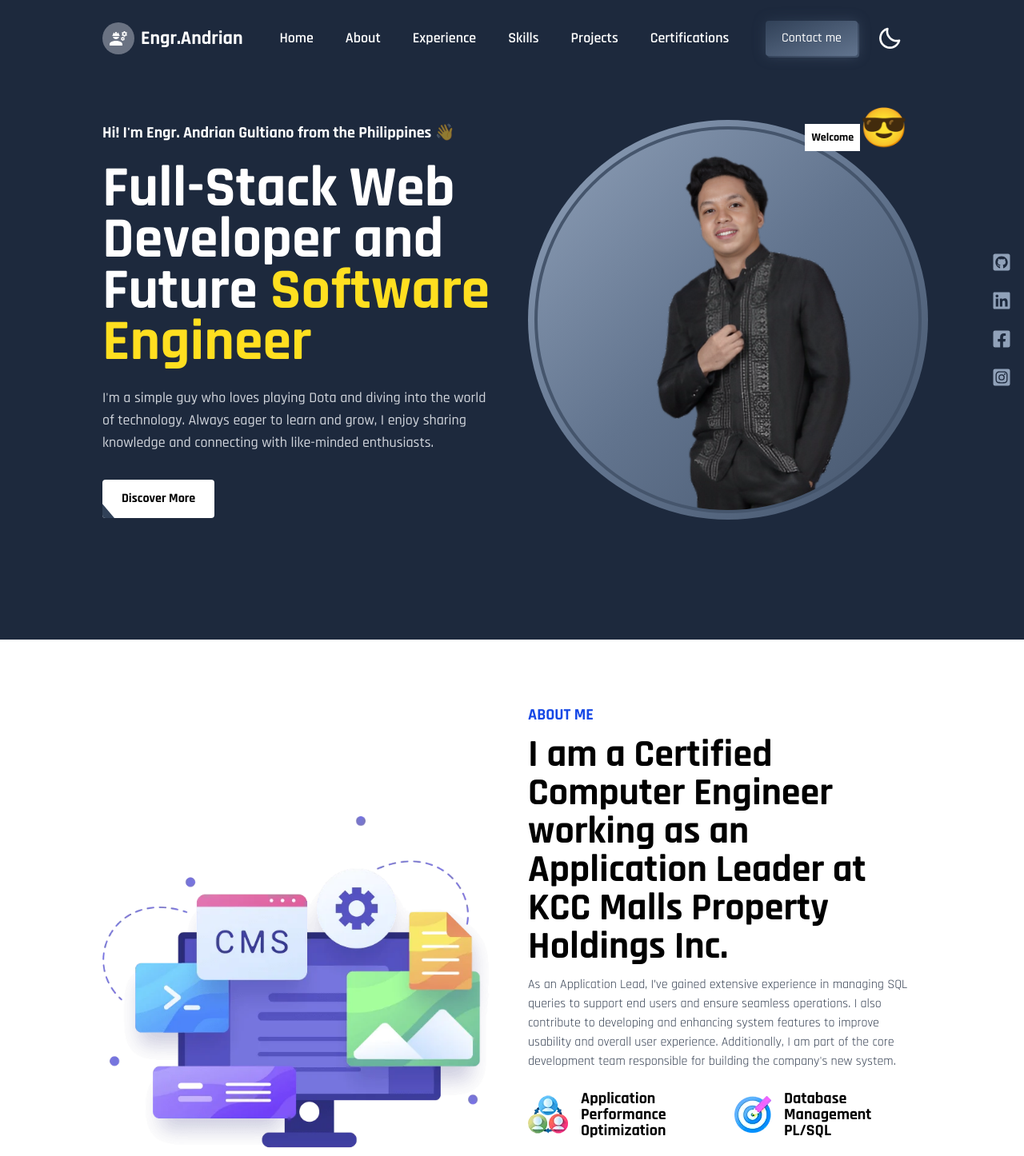
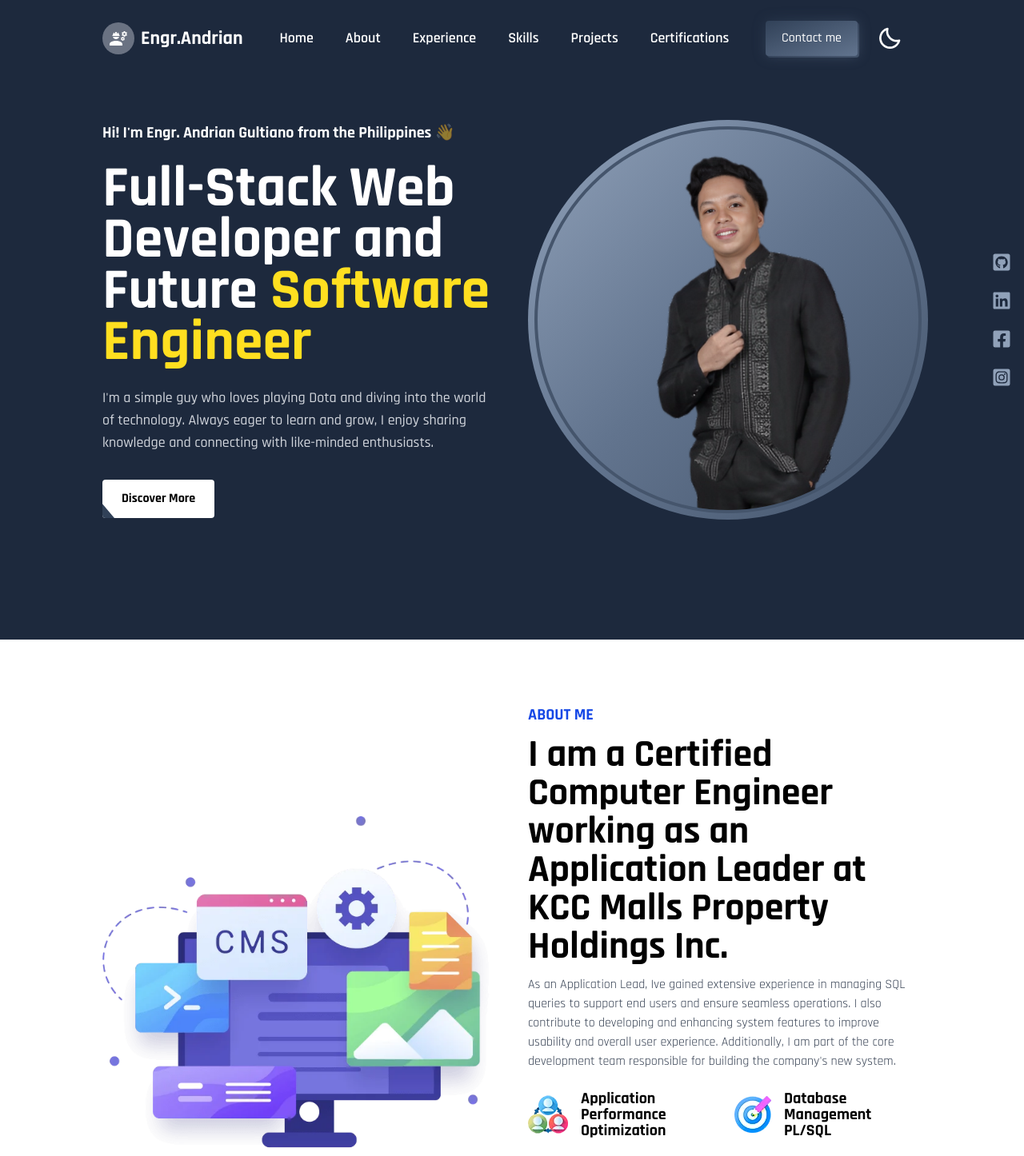
Before and after one commit to mujakzs/web_profile, a Next.js app: page / in a window 1280 px wide. Shown: the top 1446 px of the page at 80% size. Built offline with nearby package versions, Linux system fonts and the light colour scheme.

Commit message:
fixed error

```diff
--- a/components/Helper/Toggler.tsx
+++ b/components/Helper/Toggler.tsx
@@ -1,6 +1,6 @@
 "use client";
 import { useTheme } from 'next-themes';
-import React, { use, useEffect, useState } from 'react'
+import React, { useEffect, useState } from 'react'
 import { BiMoon, BiSun } from 'react-icons/bi';
 
 const Toggler = () => {
--- a/components/Home/About/About.tsx
+++ b/components/Home/About/About.tsx
@@ -19,7 +19,7 @@ const About = () => {
                 </h1>
                 <p className='mt-3 text-gray-700 dark:text-gray-300'>
                     As an Application Lead,
-                    I’ve gained extensive experience in managing SQL queries to support end users and ensure seamless operations.
+                    Ive gained extensive experience in managing SQL queries to support end users and ensure seamless operations.
                     I also contribute to developing and enhancing system features to improve usability and overall user experience.
                     Additionally, I am part of the core development team responsible for building the company's new system.
                 </p>
--- a/components/Home/Hero/Hero.tsx
+++ b/components/Home/Hero/Hero.tsx
@@ -1,4 +1,5 @@
 import React from 'react'
+import Image from 'next/image'
 import { FaFacebookSquare, FaGithubSquare, FaInstagramSquare, FaLinkedin } from 'react-icons/fa'
 
 const Hero = () => {
@@ -42,8 +43,7 @@ const Hero = () => {
 
                 <div className='relative hidden lg:block w-[500px] h-[500px] rounded-full bg-gradient-to-br from-slate-400 via-slate-500 to-slate-600 p-2' data-aos="zoom-in" data-aos-delay="500">
                      {/* Emoji Decorations */}
-                    <span className='absolute top-0 right-[5%] text-5xl animate-bounce z-10'><span className='text-black text-sm font-extrabold z-10 bg-white p-2'>Welcome</span>😎</span>
-                    <img src="/images/andri.png" alt="Hero Image" width={500} height={500} className='w-full h-full object-cover rounded-full border-4 border-slate-600 hover:scale-105 transition-transform duration-300' />
+                    <Image src="/images/andri.png" alt="Hero Image" width={500} height={500} className='w-full h-full object-cover rounded-full border-4 border-slate-600 hover:scale-105 transition-transform duration-300' />
                 </div>
 
                  {/* Social Accounts */}
--- a/components/Home/Navbar/Nav.tsx
+++ b/components/Home/Navbar/Nav.tsx
@@ -2,7 +2,7 @@
 import Toggler from '@/components/Helper/Toggler';
 import { NavLinks } from '@/constant/constant';
 import Link from 'next/link';
-import { use, useEffect, useState } from 'react';
+import { useEffect, useState } from 'react';
 import React from 'react'
 import { HiBars3BottomRight } from 'react-icons/hi2';
 import { MdEngineering } from 'react-icons/md';
```
